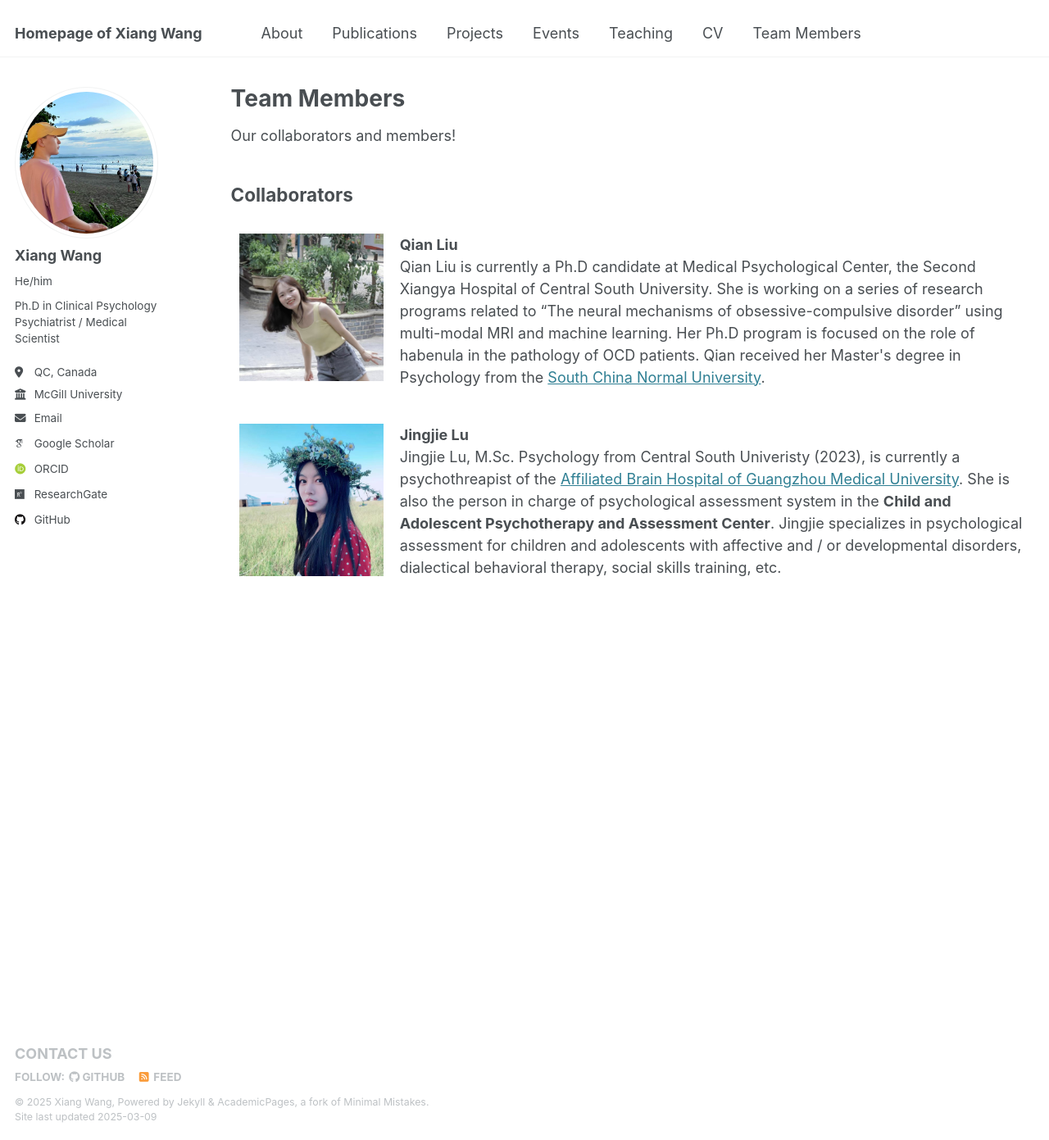
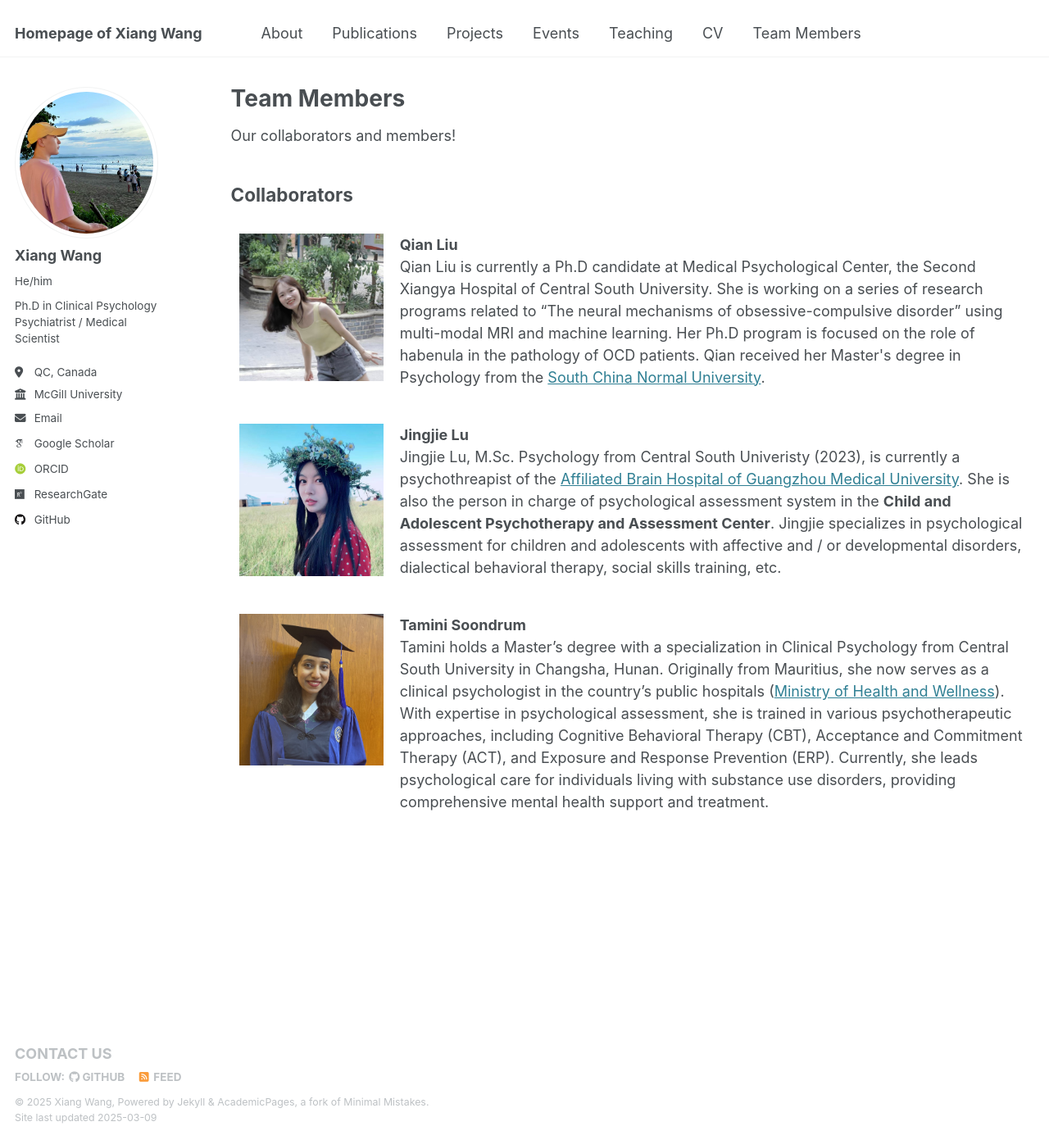
Before and after one commit to Xiang-Wangs/xiang-wangs.github.io, a Jekyll site: the page built from _pages/team.md, in a window 1280 px wide and 1391 px high. Shown: the whole window at 82% size. Built offline with Jekyll 4.4.1, drawn with Linux system fonts in a browser that asks for light colours; some web fonts are replaced.

Commit message:
Update team.md

```diff
--- a/_pages/team.md
+++ b/_pages/team.md
@@ -36,3 +36,17 @@ Qian Liu is currently a Ph.D candidate at Medical Psychological Center, the Seco
 Jingjie Lu, M.Sc. Psychology from Central South Univeristy (2023), is currently a psychothreapist of the <a href="https://www.gzbrain.cn/">Affiliated Brain Hospital of Guangzhou Medical University</a>. She is also the person in charge of psychological assessment system in the <strong>Child and Adolescent Psychotherapy and Assessment Center</strong>. Jingjie specializes in psychological assessment for children and adolescents with affective and / or developmental disorders, dialectical behavioral therapy, social skills training, etc.
   </div>
 </div>
+
+ <!-- Tamini Soondrum -->
+<div style="display: flex;">
+  <!-- 左侧列：占三分之一 -->
+  <div style="flex: 0 0 20%; padding: 10px;">
+    <img src="/images/team/Tamini_Soondrum_avatar.jpg" alt="Tamini Soondrum" style="width: 180px; height: auto;" />
+  </div>
+
+  <!-- 右侧列：占三分之二 -->
+  <div style="flex: 2; padding: 10px;">
+<strong>Tamini Soondrum</strong><br>
+Tamini holds a Master’s degree with a specialization in Clinical Psychology from Central South University in Changsha, Hunan. Originally from Mauritius, she now serves as a clinical psychologist in the country’s public hospitals (<a href="https://health.govmu.org/health/">Ministry of Health and Wellness</a>). With expertise in psychological assessment, she is trained in various psychotherapeutic approaches, including Cognitive Behavioral Therapy (CBT), Acceptance and Commitment Therapy (ACT), and Exposure and Response Prevention (ERP). Currently, she leads psychological care for individuals living with substance use disorders, providing comprehensive mental health support and treatment.
+  </div>
+</div>
```
